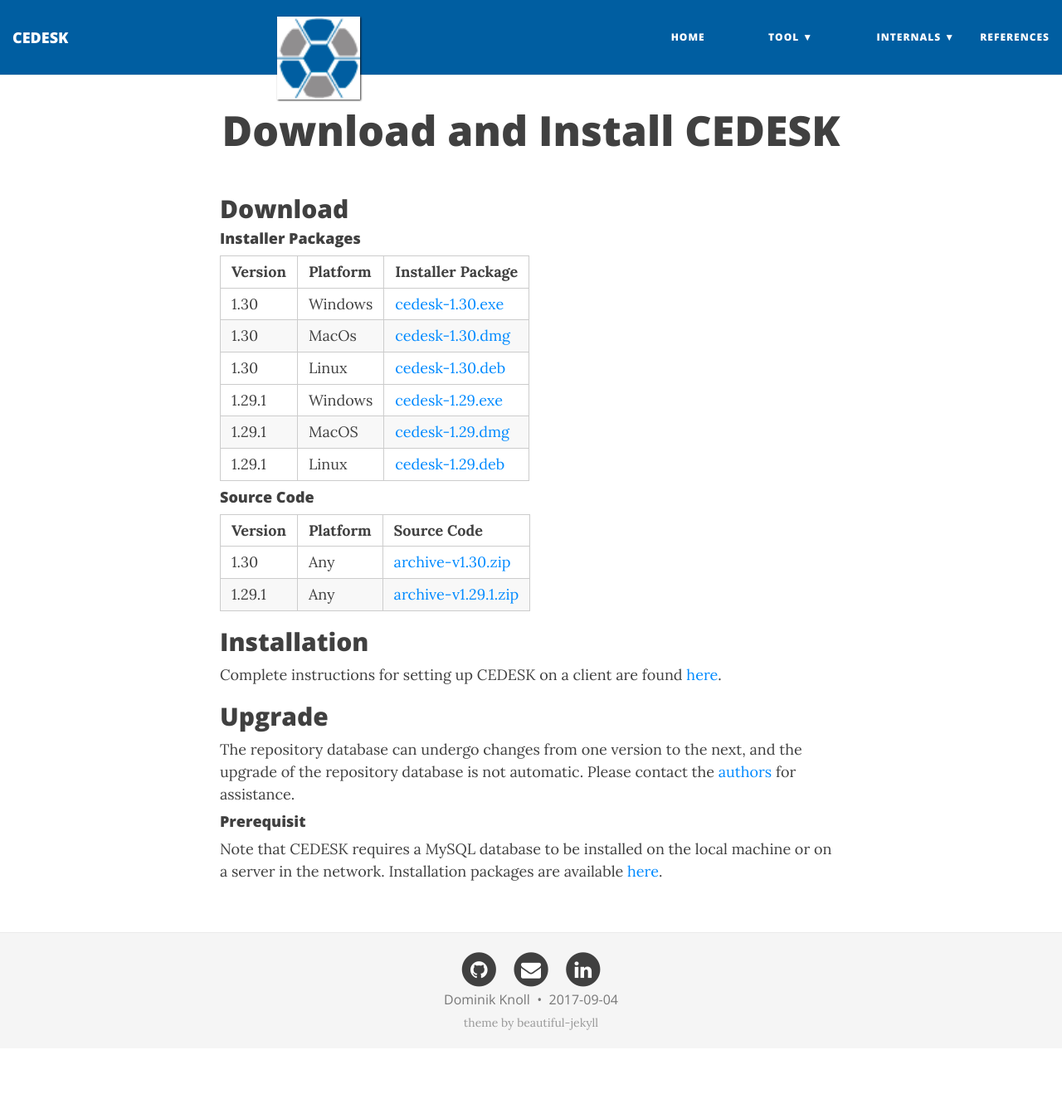
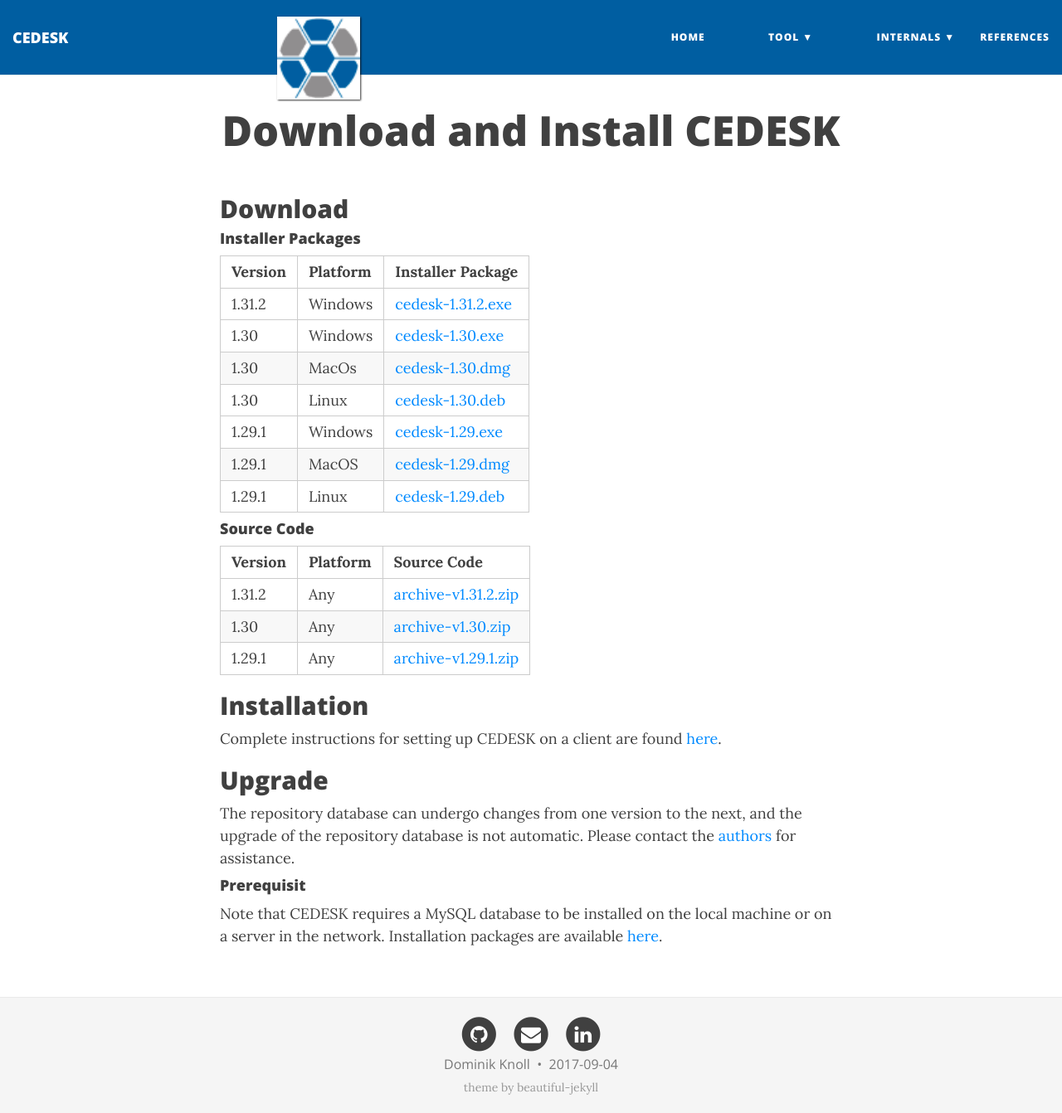
Before and after one commit to cedesk/cedesk.github.io, a Jekyll site: the page built from setup.md, in a window 1280 px wide and 1342 px high. Shown: the whole window at 83% size. Built offline with Jekyll 4.4.1, drawn with Linux system fonts in a browser that asks for light colours; nearby versions of some CDN libraries.

```diff
--- a/setup.md
+++ b/setup.md
@@ -7,6 +7,8 @@ title: Download and Install CEDESK
 #### Installer Packages
 
 | Version | Platform | Installer Package |
+|---|---|---|
+| 1.31.2 | Windows | [cedesk-1.31.2.exe](https://goo.gl/du38JW) |
 |---|---|---|
 | 1.30 | Windows | [cedesk-1.30.exe](https://goo.gl/MJJ1v9) |
 | 1.30 | MacOs | [cedesk-1.30.dmg](https://goo.gl/AFzmH8) |
@@ -20,6 +22,7 @@ title: Download and Install CEDESK
 
 | Version | Platform | Source Code |
 |---|---|---|
+| 1.31.2| Any | [archive-v1.31.2.zip](https://goo.gl/GaNsYP) |
 | 1.30| Any | [archive-v1.30.zip](https://goo.gl/xAADs7) |
 | 1.29.1| Any | [archive-v1.29.1.zip](https://goo.gl/tkSNRz) |
 
```
Also changed, not shown: index.md (+1 -0 lines).
